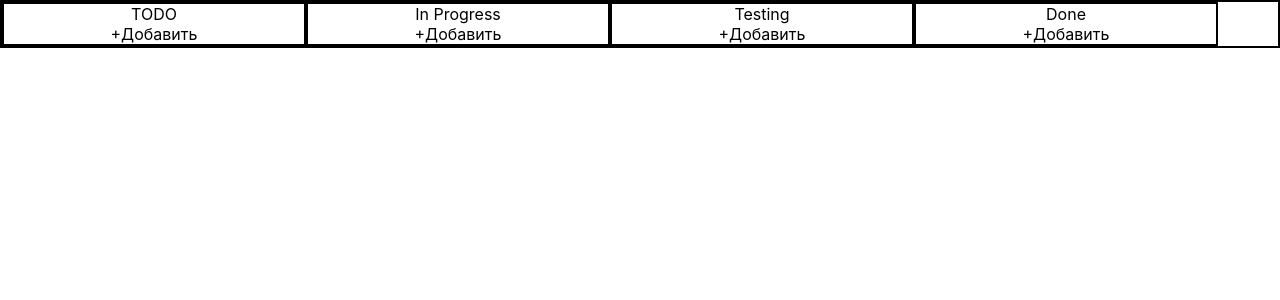
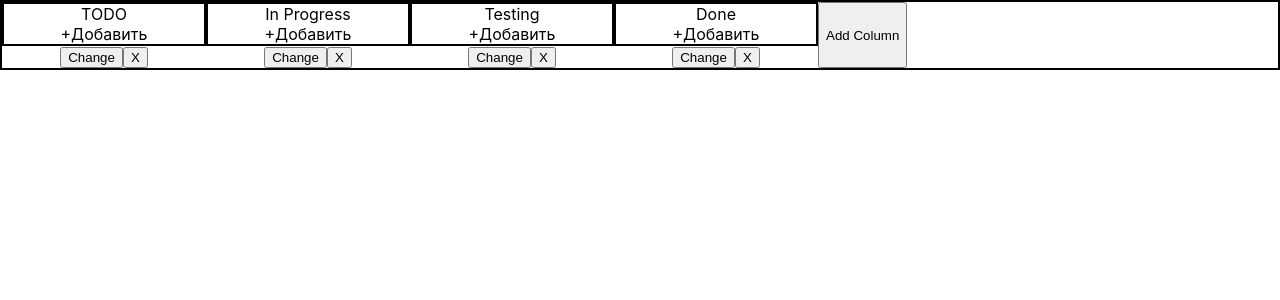
Before and after one commit to ElGuapo322/my-app-2, a React (Create React App) app: page / in a window 1280 px wide. Shown: the top 300 px of the page. Built offline with nearby package versions, Linux system fonts and the light colour scheme.

Commit message:
new columns

```diff
--- a/src/App.tsx
+++ b/src/App.tsx
@@ -4,15 +4,14 @@ import './App.css';
 import Column from './Components/Column/column'
 import Popup from 'reactjs-popup';
 import 'reactjs-popup/dist/index.css';
+import MainPage from './Pages/MainPage';
 
 const titles =['TODO', 'In Progress', 'Testing', 'Done'];
 
 function App() {
   return (
     <div className="App">
-      <div className="main">
-      {titles.map((i)=>(<Column title ={i}/>))}
-      </div>
+     <MainPage/>
     </div>
   );
 }
--- a/src/Components/Column/column.tsx
+++ b/src/Components/Column/column.tsx
@@ -12,10 +12,10 @@ interface Props {
 export default function Column(props:Props){
     const [add, setAdd] = useState(false);
     const [cards, setCards]:any = useState([]);
-    const [cardName, setCardName] = useState<{id: string; title: string}>()
-    const [countId, setCountId]:any = useState(1)
-    console.log(cards)
-    console.log(cardName)
+    //const [cardName, setCardName] = useState<{id: string; title: string}>()
+
+    console.log("cards", cards)
+
 
 const addBtn = ():any =>{
     if (add ===false){
@@ -27,14 +27,14 @@ const addBtn = ():any =>{
 const closeBtn =() =>{
     setAdd(false)
 }
-const inputCardName = (v: any) =>{
-    let obj ={
-        id: uuidv4(),
-        title: `${v.target.title}`
+// const inputCardName = (v: any) =>{
+//     let obj ={
+//         id: uuidv4(),
+//         title: `${v.target.title}`
 
-    }
-    setCardName(obj);
-}
+//     }
+//     setCardName(obj);
+// }
 const addCard = (v:any) =>{
     // e.preventDefault();
     //console.log(v)
@@ -59,15 +59,18 @@ const addCard = (v:any) =>{
             title: `${v.title}`
 
         }
-        setCardName(obj)
-        //setCards([...cards, cardName])
-        //localStorage.setItem('storageCards', cards)
+
+        if(cards){
+            setCards([...cards, obj])
+        }else setCards(obj)
+
+        localStorage.setItem('storageCards', cards)
         reset()
 
         }}
       render={({ handleSubmit, form, submitting, pristine, values }) => (
         <form onSubmit={handleSubmit}>
-          <Field name="title" component={Input} placeholder='Введите название карточки' onChange={inputCardName}/>
+          <Field name="title" component={Input} placeholder='Введите название карточки' />
 
           <div className="buttons">
             <button type="submit" disabled={submitting}>
--- a/src/Components/components.css
+++ b/src/Components/components.css
@@ -1,6 +1,6 @@
 .column{
     border: 2px solid;
-    width:300px;
+    width:200px;
     display:flex;
     flex-direction:column;
   }
--- /dev/null
+++ b/src/Pages/MainPage.tsx
@@ -0,0 +1,83 @@
+import Column from "../Components/Column/column";
+import React, {useState} from "react";
+import { v4 as uuidv4 } from 'uuid';
+import Popup from 'reactjs-popup';
+import 'reactjs-popup/dist/index.css';
+import { Form, Field } from 'react-final-form'
+import {Input} from '../Components/Input/Input'
+
+const columnData =[{id : uuidv4(),
+    columnName: "TODO",}, {id : uuidv4(),
+        columnName: "In Progress",}, {id : uuidv4(),
+            columnName: "Testing",}, {id : uuidv4(),
+                columnName: "Done",}];
+
+export default function MainPage(){
+
+const [columns, setColumns] = useState(columnData);
+const [isModalOpen, setModalOpen] = useState(false);
+
+
+const deleteColumn = (e:any) => {
+const newData = columns.filter((i)=> (e.target.id !== i.id))
+console.log(newData)
+setColumns(newData)
+}
+const changeColumn =(v:any)=>{
+//console.log(v)
+//columns.map((i)=>(if()))
+}
+
+const addColumn =(v:any) =>{
+    let createObj ={
+        id: uuidv4(),
+        columnName: `${v.title}`
+    }
+    console.log(createObj)
+    setColumns([...columns, createObj])
+}
+
+
+    return(
+        <div className="main">
+        {columns.map((i)=>(<div><Column key={i.id} title ={i.columnName}/>
+        <Popup trigger={<button id ={i.id} onClick={()=>setModalOpen(!isModalOpen)}>Change</button>} modal>
+        <Form
+      onSubmit={changeColumn}
+      render={({ handleSubmit, form, submitting, pristine, values }) => (
+        <form onSubmit={handleSubmit}>
+          <Field name="title" component={Input} placeholder='Введите название карточки' value={i.columnName} />
+
+          <div className="buttons">
+            <button id={i.id} type="submit" disabled={submitting}>
+              Изменить
+            </button>
+          </div>
+
+        </form>
+      )}
+    />
+
+        </Popup>
+        <button onClick={deleteColumn} id ={i.id}>X</button></div>))}
+        <Popup trigger={<button onClick={()=>setModalOpen(!isModalOpen)}>Add Column</button>}>
+        <Form
+      onSubmit={addColumn}
+      render={({ handleSubmit, form, submitting, pristine, values }) => (
+        <form onSubmit={handleSubmit} >
+          <Field name="title" component={Input} placeholder='Введите название карточки' />
+
+          <div className="buttons">
+            <button  type="submit" disabled={submitting}>
+              Добавить
+            </button>
+          </div>
+
+        </form>
+      )}
+    />
+
+        </Popup>
+        </div>
+    )
+}
```
